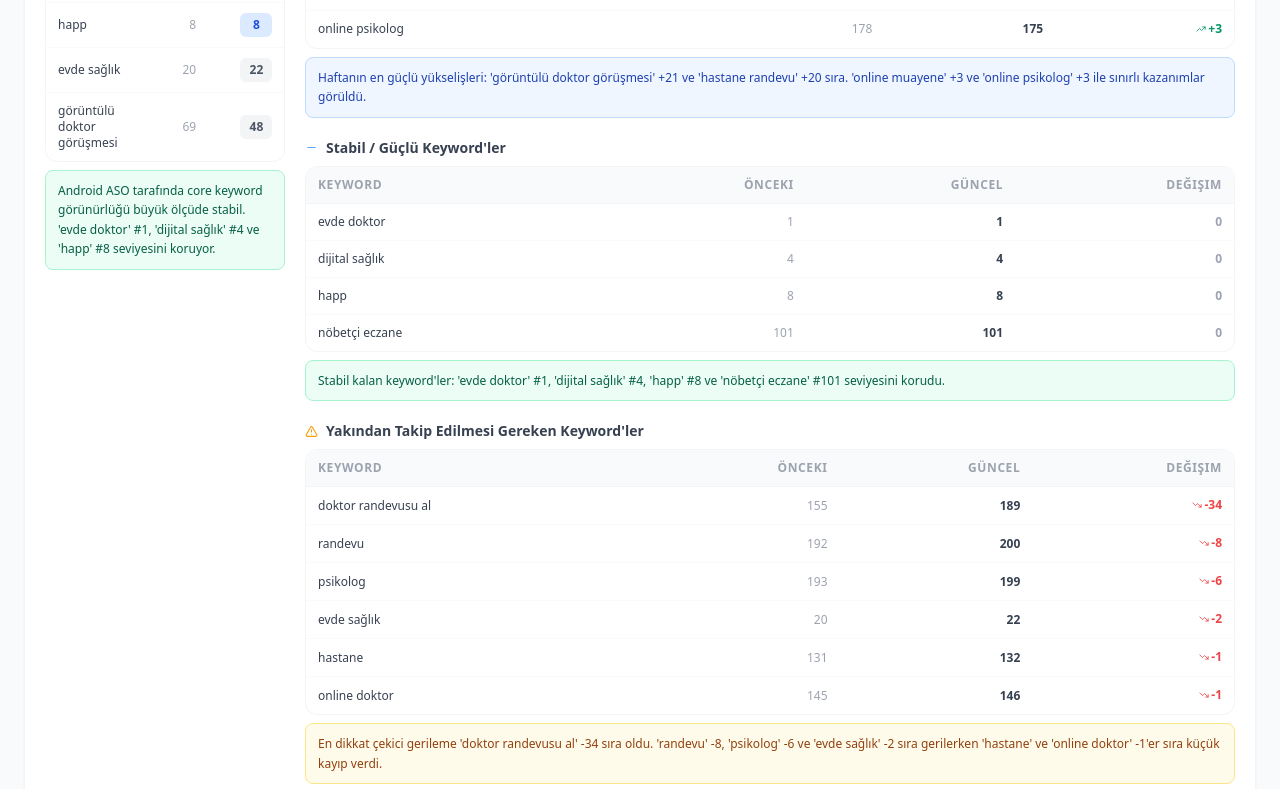
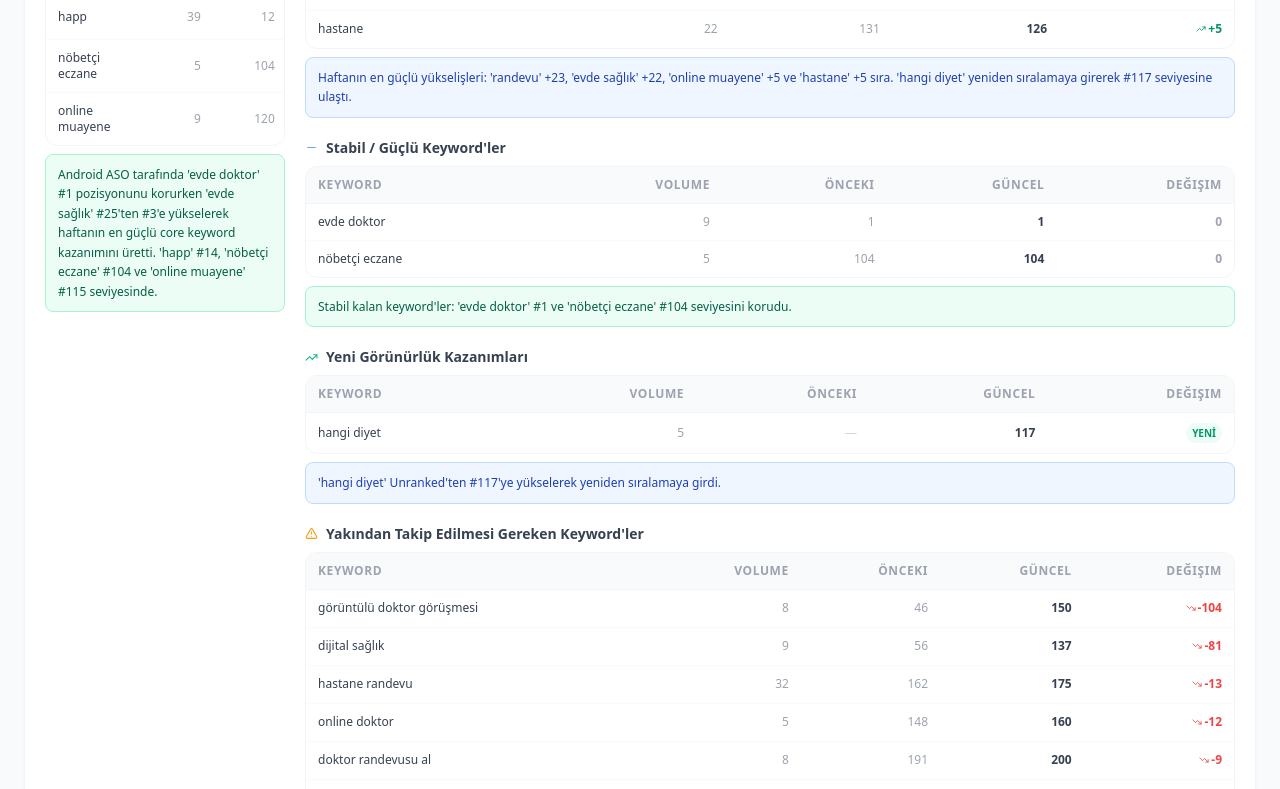
Before and after one commit to happdestek/growth-report, a React (Vite) app: page / in a window 1280 px wide. Shown: the part 4391-5180 px from the top of the page. Built offline with nearby package versions, Linux system fonts and the light colour scheme; no server answers; the database is empty.

Commit message:
Update Play Store data for 09/11/2026 snapshot

```diff
--- a/src/components/growth/ASOSection.tsx
+++ b/src/components/growth/ASOSection.tsx
@@ -185,52 +185,48 @@ const APP_STORE_WATCHLIST: KeywordRankRow[] = [
   { keyword: 'happ',               volume: 39, prev: 11,  current: 20,  change: -9 },
 ];
 
-// 02/11/2026 snapshot
+// Google Play keyword snapshot: 03/11/2026 → 09/11/2026
 const PLAY_STORE_KPIS: ASOKpiCard[] = [
   { label: 'Top 1 Rankings',      value: 1    },
-  { label: 'Top 10 Rankings',     value: 3    },
-  { label: 'Top 30 Rankings',     value: 4    },
-  { label: 'Top 100 Rankings',    value: 5    },
+  { label: 'Top 10 Rankings',     value: 2    },
+  { label: 'Top 30 Rankings',     value: 3    },
+  { label: 'Top 100 Rankings',    value: 3    },
   { label: 'Ortalama Puan',       value: '4.80' },
   { label: 'Yeni Değerlendirme',  value: 11   },
 ];
 
-// Çekirdek / güçlü keyword'ler (02/11/2026)
 const PLAY_STORE_TOP: KeywordRankRow[] = [
-  { keyword: 'evde doktor',                 prev: 1,   current: 1,   change: 0   },
-  { keyword: 'dijital sağlık',              prev: 4,   current: 4,   change: 0   },
-  { keyword: 'happ',                        prev: 8,   current: 8,   change: 0   },
-  { keyword: 'evde sağlık',                 prev: 20,  current: 22,  change: -2  },
-  { keyword: 'görüntülü doktor görüşmesi',  prev: 69,  current: 48,  change: 21  },
+  { keyword: 'evde doktor',     volume: 9,  prev: 1,   current: 1,   change: 0  },
+  { keyword: 'evde sağlık',     volume: 5,  prev: 25,  current: 3,   change: 22 },
+  { keyword: 'happ',            volume: 39, prev: 12,  current: 14,  change: -2 },
+  { keyword: 'nöbetçi eczane',  volume: 5,  prev: 104, current: 104, change: 0  },
+  { keyword: 'online muayene',  volume: 9,  prev: 120, current: 115, change: 5  },
 ];
 
-// Yükselen keyword'ler (27/10 → 02/11/2026)
 const PLAY_STORE_RISING: KeywordRankRow[] = [
-  { keyword: 'görüntülü doktor görüşmesi',  prev: 69,  current: 48,  change: 21  },
-  { keyword: 'hastane randevu',             prev: 182, current: 162, change: 20  },
-  { keyword: 'online muayene',              prev: 124, current: 121, change: 3   },
-  { keyword: 'online psikolog',             prev: 178, current: 175, change: 3   },
+  { keyword: 'randevu',         volume: 24, prev: 198, current: 175, change: 23 },
+  { keyword: 'evde sağlık',     volume: 5,  prev: 25,  current: 3,   change: 22 },
+  { keyword: 'online muayene',  volume: 9,  prev: 120, current: 115, change: 5  },
+  { keyword: 'hastane',         volume: 22, prev: 131, current: 126, change: 5  },
 ];
 
-// Yeni görünürlük kazanan keyword'ler (02/11/2026) — bu snapshot'ta yeni giriş yok
-const PLAY_STORE_NEW: KeywordRankRow[] = [];
-
-// Stabil keyword'ler (02/11/2026)
-const PLAY_STORE_STABLE: KeywordRankRow[] = [
-  { keyword: 'evde doktor',     prev: 1,   current: 1,   change: 0 },
-  { keyword: 'dijital sağlık',  prev: 4,   current: 4,   change: 0 },
-  { keyword: 'happ',            prev: 8,   current: 8,   change: 0 },
-  { keyword: 'nöbetçi eczane',  prev: 101, current: 101, change: 0 },
+const PLAY_STORE_NEW: KeywordRankRow[] = [
+  { keyword: 'hangi diyet',     volume: 5,  prev: -1,  current: 117, change: 0  },
 ];
 
-// Zayıflayan / takip edilecek keyword'ler (27/10 → 02/11/2026)
+const PLAY_STORE_STABLE: KeywordRankRow[] = [
+  { keyword: 'evde doktor',     volume: 9,  prev: 1,   current: 1,   change: 0 },
+  { keyword: 'nöbetçi eczane',  volume: 5,  prev: 104, current: 104, change: 0 },
+];
+
 const PLAY_STORE_WATCHLIST: KeywordRankRow[] = [
-  { keyword: 'doktor randevusu al', prev: 155, current: 189, change: -34 },
-  { keyword: 'randevu',             prev: 192, current: 200, change: -8  },
-  { keyword: 'psikolog',            prev: 193, current: 199, change: -6  },
-  { keyword: 'evde sağlık',         prev: 20,  current: 22,  change: -2  },
-  { keyword: 'hastane',             prev: 131, current: 132, change: -1  },
-  { keyword: 'online doktor',       prev: 145, current: 146, change: -1  },
+  { keyword: 'görüntülü doktor görüşmesi', volume: 8,  prev: 46,  current: 150, change: -104 },
+  { keyword: 'dijital sağlık',              volume: 9,  prev: 56,  current: 137, change: -81  },
+  { keyword: 'hastane randevu',             volume: 32, prev: 162, current: 175, change: -13  },
+  { keyword: 'online doktor',               volume: 5,  prev: 148, current: 160, change: -12  },
+  { keyword: 'doktor randevusu al',         volume: 8,  prev: 191, current: 200, change: -9   },
+  { keyword: 'happ',                        volume: 39, prev: 12,  current: 14,  change: -2   },
+  { keyword: 'online psikolog',             volume: 5,  prev: 177, current: 179, change: -2   },
 ];
 
 function StoreSection({
@@ -304,14 +300,14 @@ function StoreSection({
           title="En Güçlü Keyword'ler"
           rows={topRows}
           insight={topInsight}
-          showVolume={isApp}
+          showVolume
         />
         <div className="flex flex-col gap-5">
           <RisingKeywordsTable
             title={risingTitle}
             rows={risingRows}
             insight={risingInsight}
-            showVolume={isApp}
+            showVolume
           />
           {stableRows && stableRows.length > 0 && (
             <RisingKeywordsTable
@@ -319,7 +315,7 @@ function StoreSection({
               rows={stableRows}
               insight={stableInsight ?? ''}
               isStable
-              showVolume={isApp}
+              showVolume
             />
           )}
           {newRows && newRows.length > 0 && (
@@ -327,7 +323,7 @@ function StoreSection({
               title="Yeni Görünürlük Kazanımları"
               rows={newRows}
               insight={newInsight ?? ''}
-              showVolume={isApp}
+              showVolume
             />
           )}
           <RisingKeywordsTable
@@ -335,7 +331,7 @@ function StoreSection({
             rows={watchlistRows}
             insight={watchlistInsight}
             isWatchlist
-            showVolume={isApp}
+            showVolume
           />
         </div>
       </div>
@@ -375,19 +371,19 @@ export default function ASOSection() {
       <StoreSection
         store="playstore"
         kpis={PLAY_STORE_KPIS}
-        note="2 Kasım itibarıyla Google Play keyword performansında core görünürlük stabil kaldı. 'evde doktor' #1, 'dijital sağlık' #4 ve 'happ' #8 seviyesini korurken, 'görüntülü doktor görüşmesi' +21 ve 'hastane randevu' +20 sıra ile haftanın en güçlü yükselişlerini üretti. Gerileme tarafında 'doktor randevusu al' -34 sıra ile en dikkat çekici kaybı yaşadı. 'randevu' -8 ve 'psikolog' -6 sıra gerilerken, 'evde sağlık' sınırlı şekilde #20'den #22'ye düştü. Google Play tarafında Kasım başlangıcında ana marka ve core hizmet keyword'leri korunurken, doktor görüşmesi ve hastane randevu sorgularında iyileşme görüldü. Buna karşılık randevu ve psikolog odaklı generic keyword'ler zayıf kalmaya devam ediyor. Sonraki ölçümde özellikle 'doktor randevusu al' ve 'randevu' sorgularındaki düşüşün kalıcı olup olmadığı takip edilmeli."
+        note="9 Kasım itibarıyla Android ASO performansında güçlü ve zayıf keyword kümeleri ayrıştı. 'evde doktor' #1 pozisyonunu korurken 'evde sağlık' #25'ten #3'e yükseldi. 'randevu' +23 ve 'online muayene' +5 sıra kazanırken 'hangi diyet' yeniden sıralamaya girerek #117 seviyesine ulaştı. En büyük kayıplar 'görüntülü doktor görüşmesi' -104 ve 'dijital sağlık' -81 keyword'lerinde görüldü. 'online doktor' ve 'hastane randevu' sorguları da gerilemeye devam ediyor. Android tarafında core hizmet görünürlüğü özellikle Evde Sağlık kümesinde güçlenirken generic doktor / randevu sorgularında performans dalgalı. 'evde sağlık' #3 seviyesine yükselerek güçlü pozitif sinyal verirken 'görüntülü doktor görüşmesi' ve 'dijital sağlık' keyword'lerindeki sert düşüşler bir sonraki snapshot'ta mutlaka takip edilmeli."
         topRows={PLAY_STORE_TOP}
-        topInsight="Android ASO tarafında core keyword görünürlüğü büyük ölçüde stabil. 'evde doktor' #1, 'dijital sağlık' #4 ve 'happ' #8 seviyesini koruyor."
+        topInsight="Android ASO tarafında 'evde doktor' #1 pozisyonunu korurken 'evde sağlık' #25'ten #3'e yükselerek haftanın en güçlü core keyword kazanımını üretti. 'happ' #14, 'nöbetçi eczane' #104 ve 'online muayene' #115 seviyesinde."
         risingRows={PLAY_STORE_RISING}
-        risingInsight="Haftanın en güçlü yükselişleri: 'görüntülü doktor görüşmesi' +21 ve 'hastane randevu' +20 sıra. 'online muayene' +3 ve 'online psikolog' +3 ile sınırlı kazanımlar görüldü."
+        risingInsight="Haftanın en güçlü yükselişleri: 'randevu' +23, 'evde sağlık' +22, 'online muayene' +5 ve 'hastane' +5 sıra. 'hangi diyet' yeniden sıralamaya girerek #117 seviyesine ulaştı."
         stableRows={PLAY_STORE_STABLE}
-        stableInsight="Stabil kalan keyword'ler: 'evde doktor' #1, 'dijital sağlık' #4, 'happ' #8 ve 'nöbetçi eczane' #101 seviyesini korudu."
+        stableInsight="Stabil kalan keyword'ler: 'evde doktor' #1 ve 'nöbetçi eczane' #104 seviyesini korudu."
         newRows={PLAY_STORE_NEW}
-        newInsight=""
+        newInsight="'hangi diyet' Unranked'ten #117'ye yükselerek yeniden sıralamaya girdi."
         watchlistRows={PLAY_STORE_WATCHLIST}
-        watchlistInsight="En dikkat çekici gerileme 'doktor randevusu al' -34 sıra oldu. 'randevu' -8, 'psikolog' -6 ve 'evde sağlık' -2 sıra gerilerken 'hastane' ve 'online doktor' -1'er sıra küçük kayıp verdi."
-        risingTitle="Yükselen Keyword'ler (27/10 → 02/11/2026)"
-        dateLabel="02/11/2026"
+        watchlistInsight="En büyük kayıplar 'görüntülü doktor görüşmesi' -104 ve 'dijital sağlık' -81 keyword'lerinde görüldü. 'hastane randevu' -13, 'online doktor' -12 ve 'doktor randevusu al' -9 sıra gerilerken 'happ' ve 'online psikolog' -2'şer sıra küçük kayıp verdi."
+        risingTitle="Yükselen Keyword'ler (03/11 → 09/11/2026)"
+        dateLabel="09/11/2026"
       />
 
       <ASOInsightBox />
```
